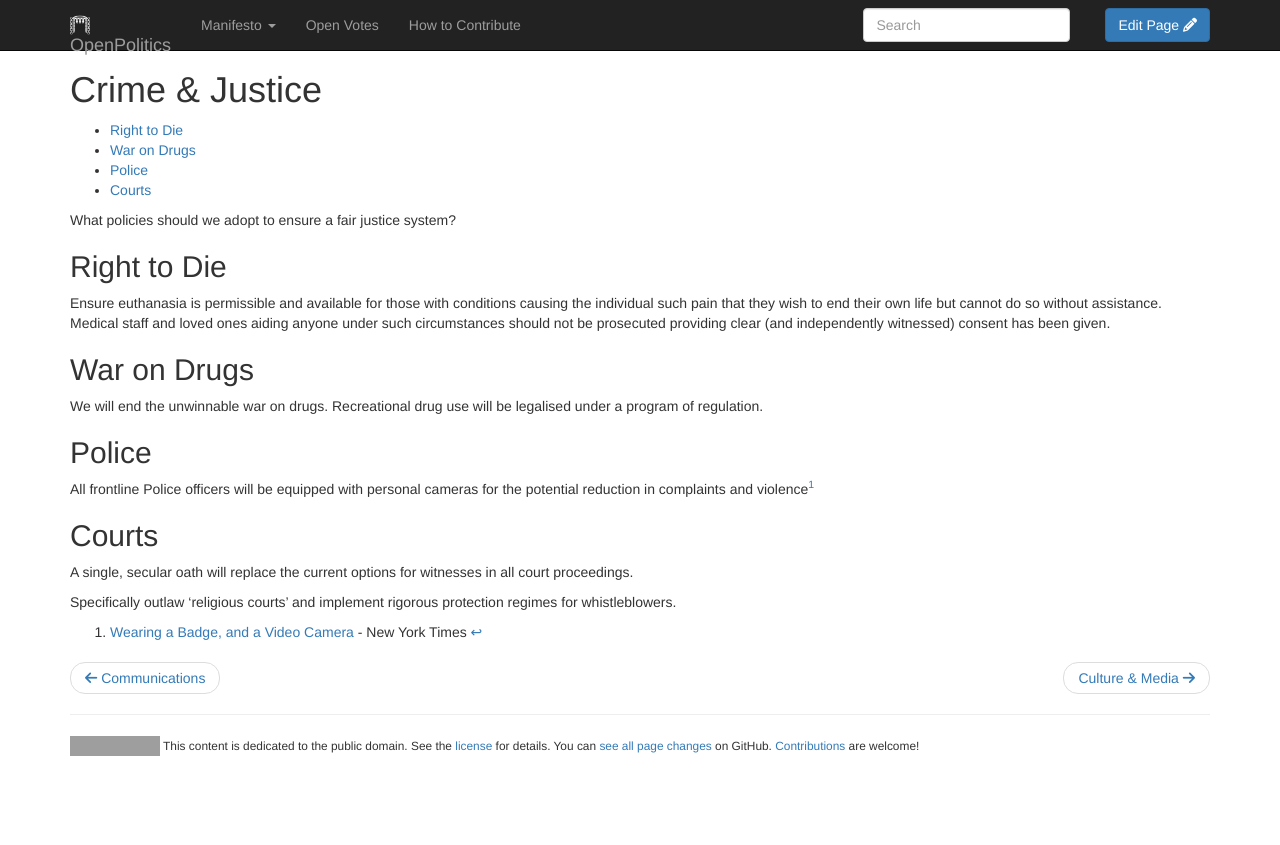
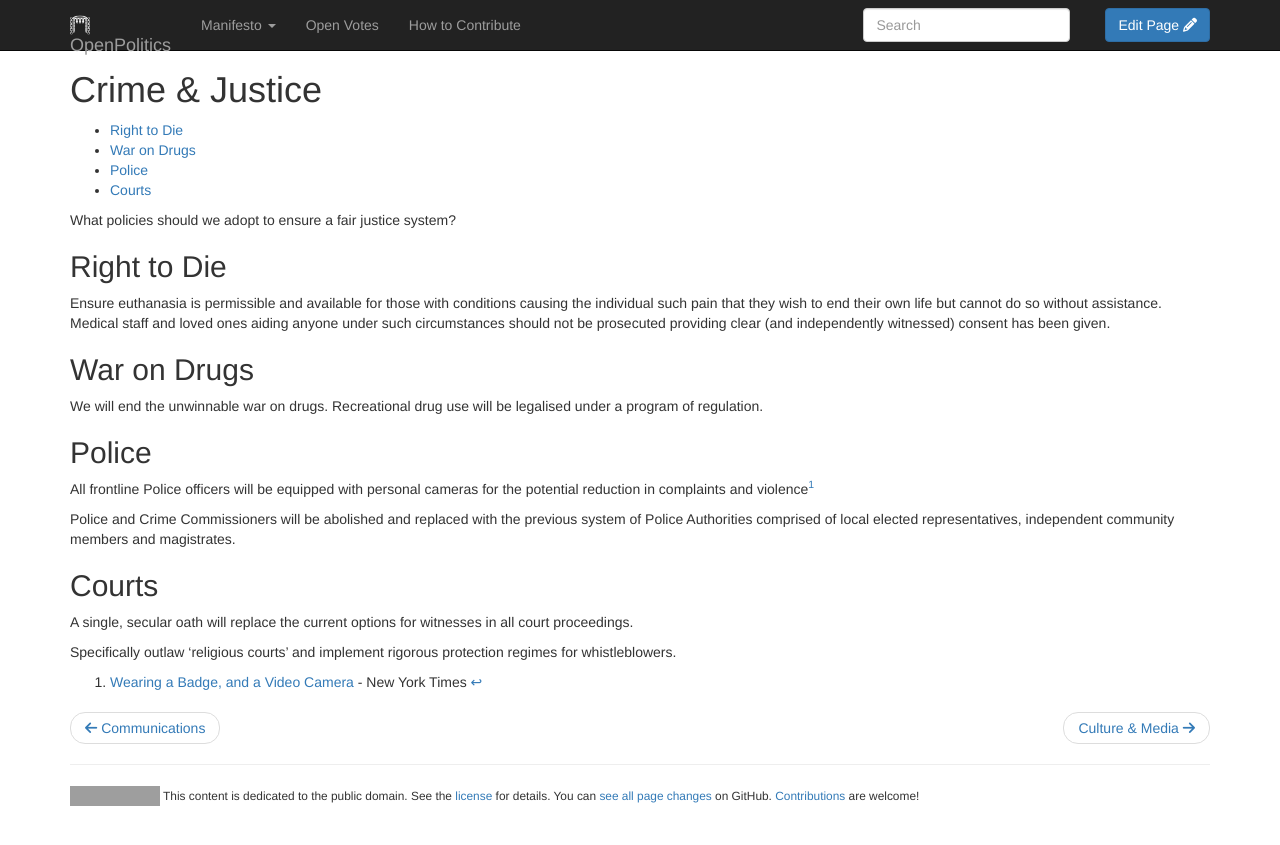
Before and after one commit to openpolitics/manifesto, a Jekyll site: the page built from manifesto/crime.md, in a window 1280 px wide. Shown: the top 845 px of the page. Built offline with Jekyll 4.4.1, drawn with Linux system fonts in a browser that asks for light colours; nearby versions of some CDN libraries; library files that are not in the unit come from our copies; grey boxes are pictures that could not be loaded.

Commit message:
Scrap PCCs

```diff
--- a/manifesto/crime.md
+++ b/manifesto/crime.md
@@ -20,6 +20,8 @@ We will end the unwinnable war on drugs. Recreational drug use will be legalised
 
 All frontline Police officers will be equipped with personal cameras for the potential reduction in complaints and violence[^1]
 
+Police and Crime Commissioners will be abolished and replaced with the previous system of Police Authorities comprised of local elected representatives, independent community members and magistrates.
+
 ## Courts
 
 A single, secular oath will replace the current options for witnesses in all court proceedings.
```
